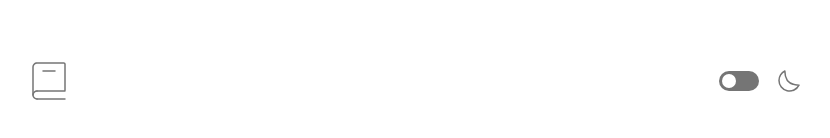
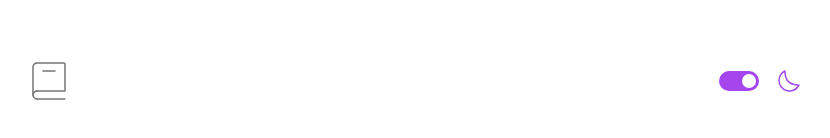
Before and after one commit to arthurkyambadde/dictionary-app, a React (Create React App) app: page / in a window 1280 px wide. Shown: the part 256-394 px from the top of the page, without its empty margins (224-1054 px from the left). Built offline with nearby package versions, Linux system fonts and the light colour scheme.

Commit message:
(feat): add header component

```diff
--- a/src/components/header/Header.jsx
+++ b/src/components/header/Header.jsx
@@ -1,20 +1,17 @@
-import React, { useState } from "react";
+import React from "react";
 import styles from "./styles.module.css";
-
 import DictionaryIcon from "../icons/dictionary/DictionaryIcon";
 import LightModeIcon from "../icons/mode/LightModeIcon";
-import NightModeIcon from "../icons/mode/LightModeIcon";
+import NightModeIcon from "../icons/mode/NightModeIcon";
 
-function Header() {
-  const [light, setLight] = useState(true);
-
-  console.log("light", light);
+function Header(props) {
+  const { toggleTheme, theme } = props;
 
   return (
     <div className={styles.header_wrapper}>
       <DictionaryIcon />
-      <div onClick={() => setLight(!light)} className={styles.mode_wrapper}>
-        {light ? <LightModeIcon /> : <NightModeIcon />}
+      <div onClick={toggleTheme}>
+        {theme === "light" ? <LightModeIcon /> : <NightModeIcon />}
       </div>
     </div>
   );
```
